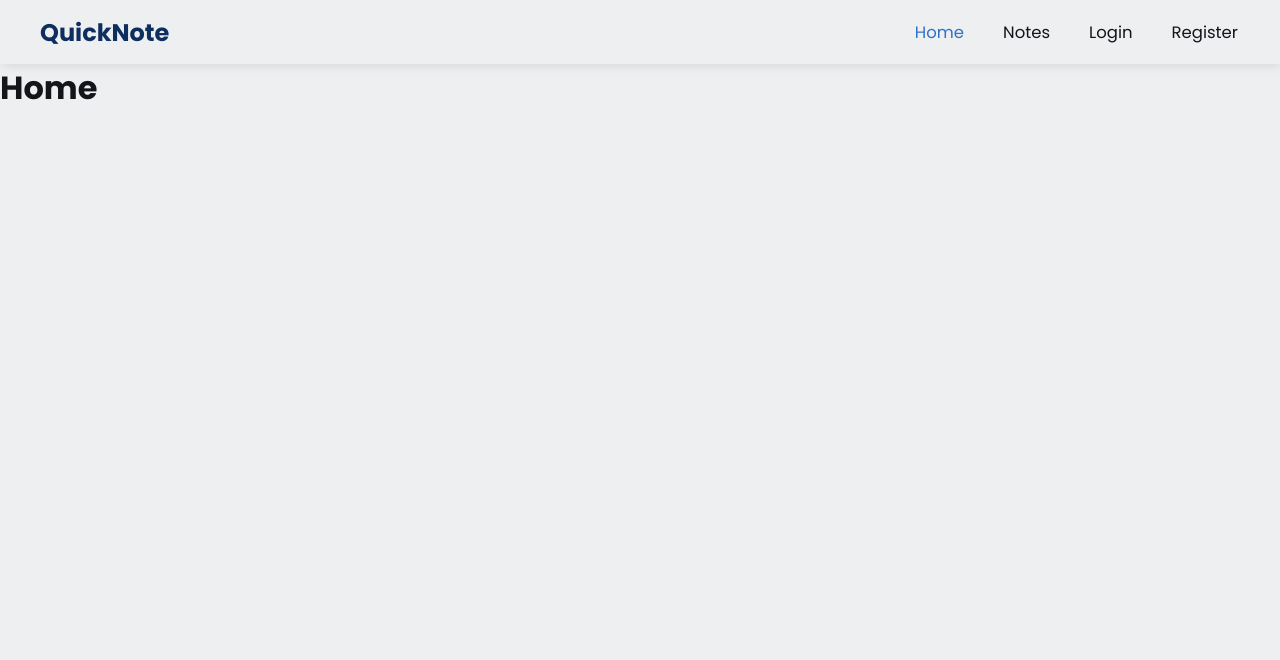
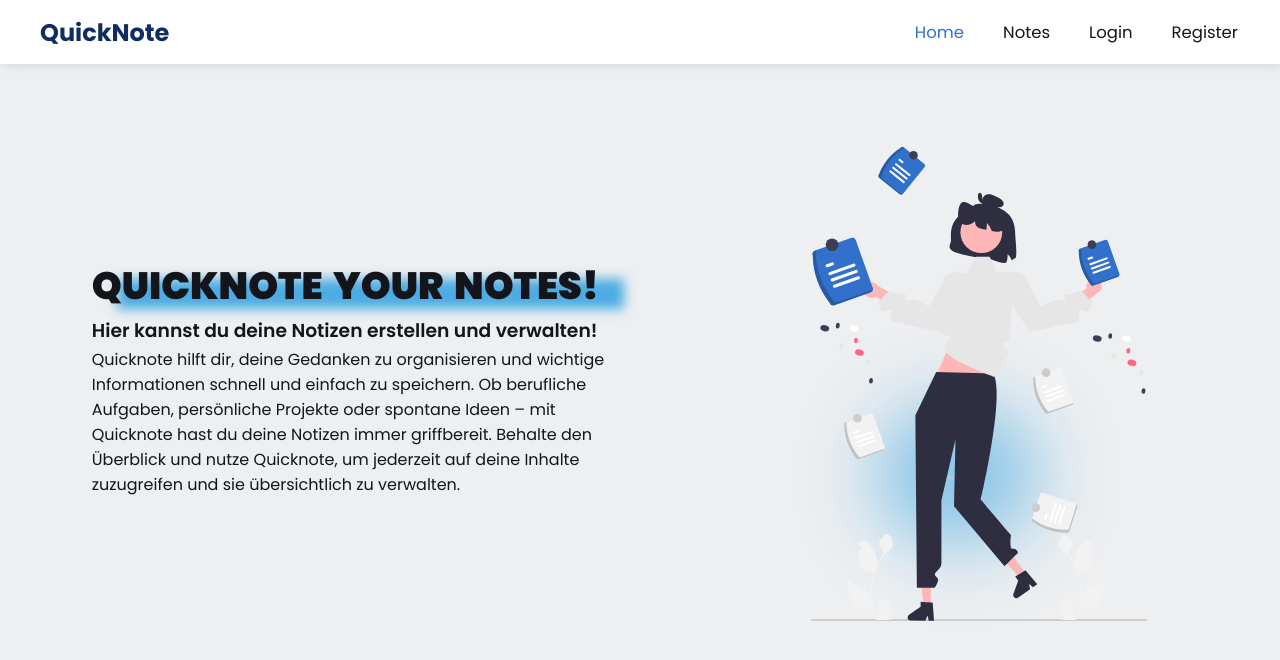
Before and after one commit to JuliQ89/QuickNote, a React (Create React App) app in the folder frontend/: page / in a window 1280 px wide. Shown: the top 660 px of the page. Built offline with nearby package versions, Linux system fonts and the light colour scheme.

Commit message:
style Home Header

```diff
--- a/frontend/src/assets/css/style.css
+++ b/frontend/src/assets/css/style.css
@@ -23,6 +23,12 @@
 @font-face {
   font-family: "poppinsBold";
   src: url(../font/Poppins/Poppins-Bold.ttf);
+  font-style: normal;
+}
+
+@font-face {
+  font-family: "poppinsBlack";
+  src: url(../font/Poppins/Poppins-Black.ttf);
   font-style: normal;
 }
 
@@ -120,6 +126,7 @@ input::placeholder {
   --poppinsRegular: "poppinsRegular";
   --poppinsSemiBold: "poppinsSemiBold";
   --poppinsBold: "poppinsBold";
+  --poppinsBlack: "poppinsBlack";
 
   /* ~~~~~ SHADOWS ~~~~~ */
   /* ~~~~~ BOX ~~~~~ */
@@ -148,6 +155,7 @@ input::placeholder {
   justify-content: space-between;
   padding: 0.5rem 2.5rem;
   height: 4rem;
+  background-color: var(--white);
   box-shadow: var(--box-shadow-normal);
 }
 
@@ -835,3 +843,82 @@ input::placeholder {
 .modeToggle > input[type="checkbox"] {
   display: none;
 }
+
+/* ~~~~~~~~~~ ~~~~~~~~ ~~~~~~~~~~ */
+/* ~~~~~~~~~~ HomePage ~~~~~~~~~~ */
+/* ~~~~~~~~~~ ~~~~~~~~ ~~~~~~~~~~ */
+.headerContainer {
+  width: 100%;
+  display: flex;
+  height: 80vh;
+  padding: 1.5rem;
+}
+
+/* HEADER COL LEFT */
+.headerContainer .headerColLeft {
+  flex-basis: 55%;
+  flex-grow: 1;
+  display: flex;
+  align-items: center;
+  justify-content: center;
+}
+
+.headerContainer .headerColLeft .headerTextContainer {
+  display: flex;
+  flex-direction: column;
+  gap: 0.15rem;
+  max-width: 80%;
+}
+
+.headerContainer .headerColLeft .headerTextContainer > h1 {
+  line-height: 30px;
+  margin-bottom: 0.75rem;
+  font-family: var(--poppinsBlack);
+  word-spacing: 4px;
+  font-size: var(--xx-large_Font);
+  text-transform: uppercase;
+  position: relative;
+  z-index: 1;
+  display: inline-block;
+  width: fit-content;
+}
+
+.headerContainer .headerColLeft .headerTextContainer > h1::after {
+  content: "";
+  position: absolute;
+  top: 8px;
+  left: 25px;
+  width: 100%;
+  height: 100%;
+  background-color: var(--input-shadow-color);
+  z-index: -1;
+  filter: blur(6px);
+}
+
+/* HEADER COL RIGHT */
+.headerContainer .headerColRight {
+  flex-basis: 45%;
+  flex-grow: 1;
+  display: flex;
+  align-items: center;
+  justify-content: center;
+  position: relative;
+  z-index: 1;
+}
+
+.headerContainer .headerColRight > img {
+  max-height: 475px;
+}
+
+.headerContainer .headerColRight::after {
+  content: "";
+  z-index: -1;
+  position: absolute;
+  bottom: 20%;
+  left: 28%;
+  width: 200px;
+  height: 175px;
+  filter: blur(35px);
+  background: radial-gradient(rgba(34, 154, 223, 0.5) 45%, transparent 70%)
+    no-repeat;
+}
--- a/frontend/src/pages/HomePage.jsx
+++ b/frontend/src/pages/HomePage.jsx
@@ -1,9 +1,26 @@
 import React from "react";
+import note_undraw from "../assets/images/note_undraw.svg";
 
 const HomePage = () => {
   return (
-    <div>
-      <h1>Home</h1>
+    <div className="headerContainer">
+      <div className="headerColLeft">
+        <div className="headerTextContainer">
+          <h1>Quicknote your Notes!</h1>
+          <h3>Hier kannst du deine Notizen erstellen und verwalten!</h3>
+          <p>
+            Quicknote hilft dir, deine Gedanken zu organisieren und wichtige
+            Informationen schnell und einfach zu speichern. Ob berufliche
+            Aufgaben, persönliche Projekte oder spontane Ideen – mit Quicknote
+            hast du deine Notizen immer griffbereit. Behalte den Überblick und
+            nutze Quicknote, um jederzeit auf deine Inhalte zuzugreifen und sie
+            übersichtlich zu verwalten.
+          </p>
+        </div>
+      </div>
+      <div className="headerColRight">
+        <img src={note_undraw} alt="" />
+      </div>
     </div>
   );
 };
```
Also changed, not shown: frontend/src/assets/images/note_undraw.svg (added).
